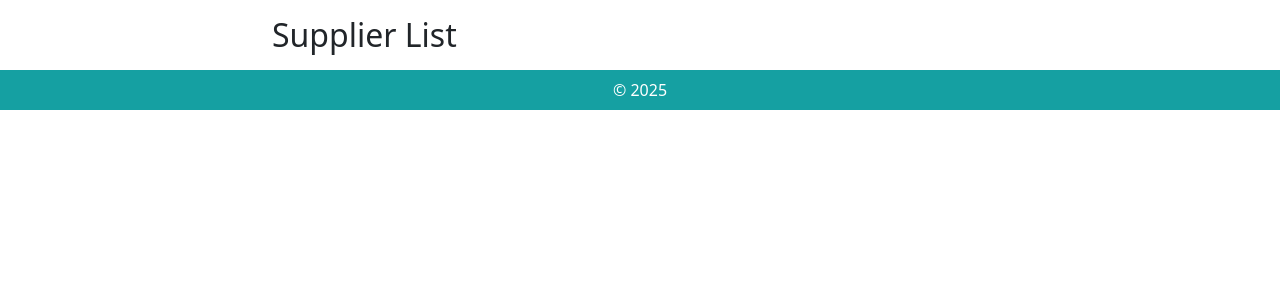
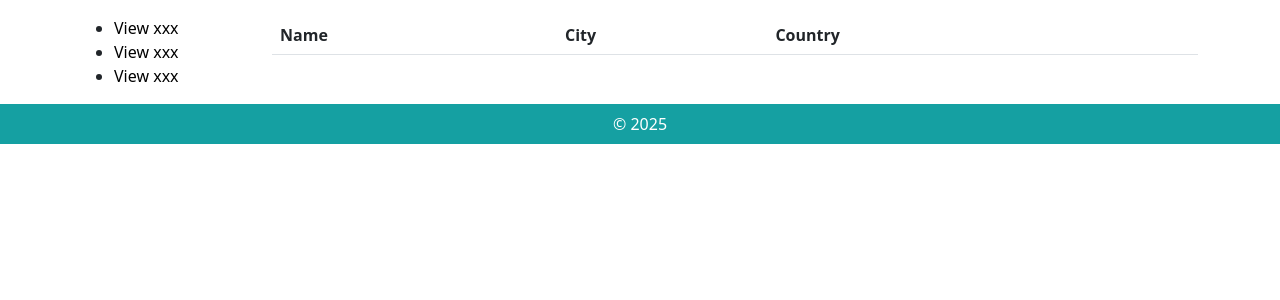
Before and after one commit to ndrch18/M5-MSYS, a Django app: page /view_supplier in a window 1280 px wide. Shown: the part 56-356 px from the top of the page. Run offline with Django 5.2, Linux system fonts and the light colour scheme; lists and menus that the app fills with data are empty; some libraries are stand-ins or nearby versions.

Commit message:
Updated view_supplier.html

```diff
--- a/M5P-DjangoTemplates-ChuaLacsonLuciano/MyInventorySystem/MyInventoryApp/templates/MyInventoryApp/view_supplier.html
+++ b/M5P-DjangoTemplates-ChuaLacsonLuciano/MyInventorySystem/MyInventoryApp/templates/MyInventoryApp/view_supplier.html
@@ -1,10 +1,44 @@
 {% extends 'MyInventoryApp/base.html' %}
+{% load static %}
 
-{% block content %}
-    <h2>Supplier List</h2>
-    <ul>
-        {% for supplier in suppliers %}
-            <li>{{ supplier.name }}</li>
-        {% endfor %}
-    </ul>
-{% endblock %}
+    {% block sidebar %}
+        <ul>
+            <li>
+                <a href="#" style="text-decoration: none; color: black;">View xxx</a>
+            </li>
+            <li>
+                <a href="#" style="text-decoration: none; color: black;">View xxx</a>
+            </li>
+            <li>
+                <a href="#" style="text-decoration: none; color: black;">View xxx</a>
+            </li>
+        </ul>
+    {% endblock %}
+
+                {% block content %}
+                <div class="col-12">
+                    <table class="table table-striped">
+                        <thead >
+                            <tr>
+                                <th scope="col"> Name </th>
+                                <th scope="col"> City </th>
+                                <th scope="col"> Country </th>
+
+                                <th scope="col"></th>
+                            </tr>
+                        </thead>
+                        <tbody>
+                            {% for supplier in suppliers %}
+                            <tr>
+                                <td> {{ supplier.name }} </td>
+                                <td> {{ supplier.city }} </td>
+                                <td> {{ supplier.country }} </td>
+
+
+                                <td> <button class="btn btn-dark">Details</button> </td>
+                            </tr>
+                            {% endfor %}
+                        </tbody>
+                    </table>
+                </div>
+                {% endblock %}
```
Also changed, not shown: M5P-DjangoTemplates-ChuaLacsonLuciano/MyInventorySystem/db.sqlite3.
